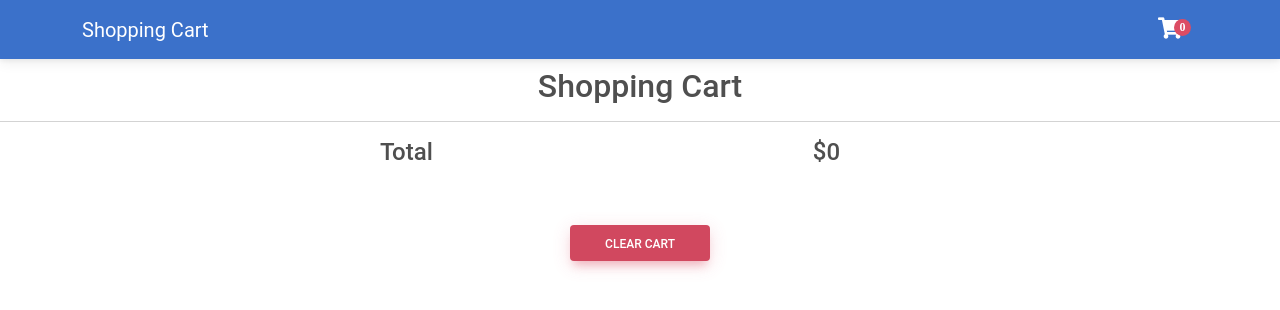
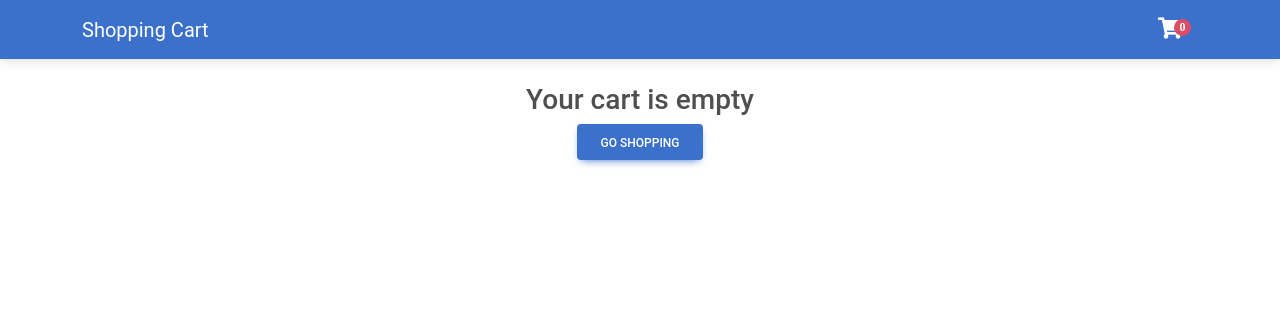
Before and after one commit to EhsanSaraee/rtk-shopping-cart, a React (Create React App) app: page / in a window 1280 px wide. Both pictures are taken after a click on the button "CLEAR CART". Shown: the top 310 px of the page. Built offline with nearby package versions, Linux system fonts and the light colour scheme.

Commit message:
checking cart items length & show empty message

```diff
--- a/src/components/CartContainer.jsx
+++ b/src/components/CartContainer.jsx
@@ -3,7 +3,7 @@ import CartItem from 'components/CartItem';
 import { MDBBtn } from 'mdb-react-ui-kit';
 import { useDispatch } from 'react-redux';
 import { useEffect } from 'react';
-import { clearCart, getCartTotal } from 'features/cartSlice';
+import { clearCart, getCartItems, getCartTotal } from 'features/cartSlice';
 
 const CartContainer = () => {
    const { items, totalAmount } = useCart();
@@ -12,6 +12,17 @@ const CartContainer = () => {
    useEffect(() => {
       dispatch(getCartTotal());
    }, [dispatch, items]);
+
+   if (items.length === 0) {
+      return (
+         <>
+            <h3 className="fs-bold mt-4">Your cart is empty</h3>
+            <MDBBtn onClick={() => dispatch(getCartItems())} className="mx-2">
+               Go Shopping
+            </MDBBtn>
+         </>
+      );
+   }
 
    return (
       <>
--- a/src/features/cartSlice.js
+++ b/src/features/cartSlice.js
@@ -47,10 +47,19 @@ const cartSlice = createSlice({
       clearCart: (state) => {
          state.items = [];
       },
+      getCartItems: (state) => {
+         state.items = data;
+      },
    },
 });
 
-export const { getCartTotal, remove, increase, decrease, clearCart } =
-   cartSlice.actions;
+export const {
+   getCartTotal,
+   remove,
+   increase,
+   decrease,
+   clearCart,
+   getCartItems,
+} = cartSlice.actions;
 
 export default cartSlice.reducer;
```
